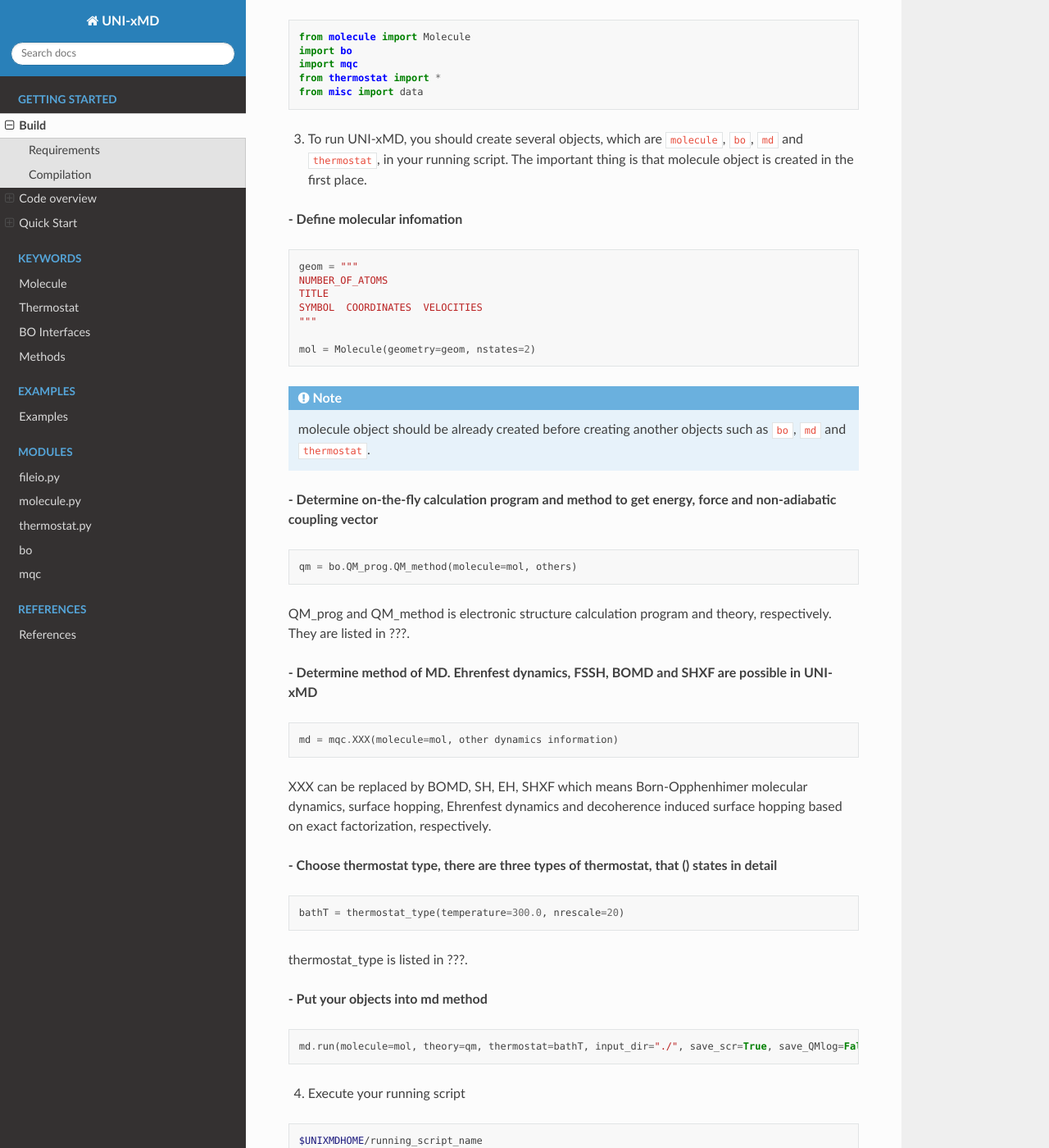
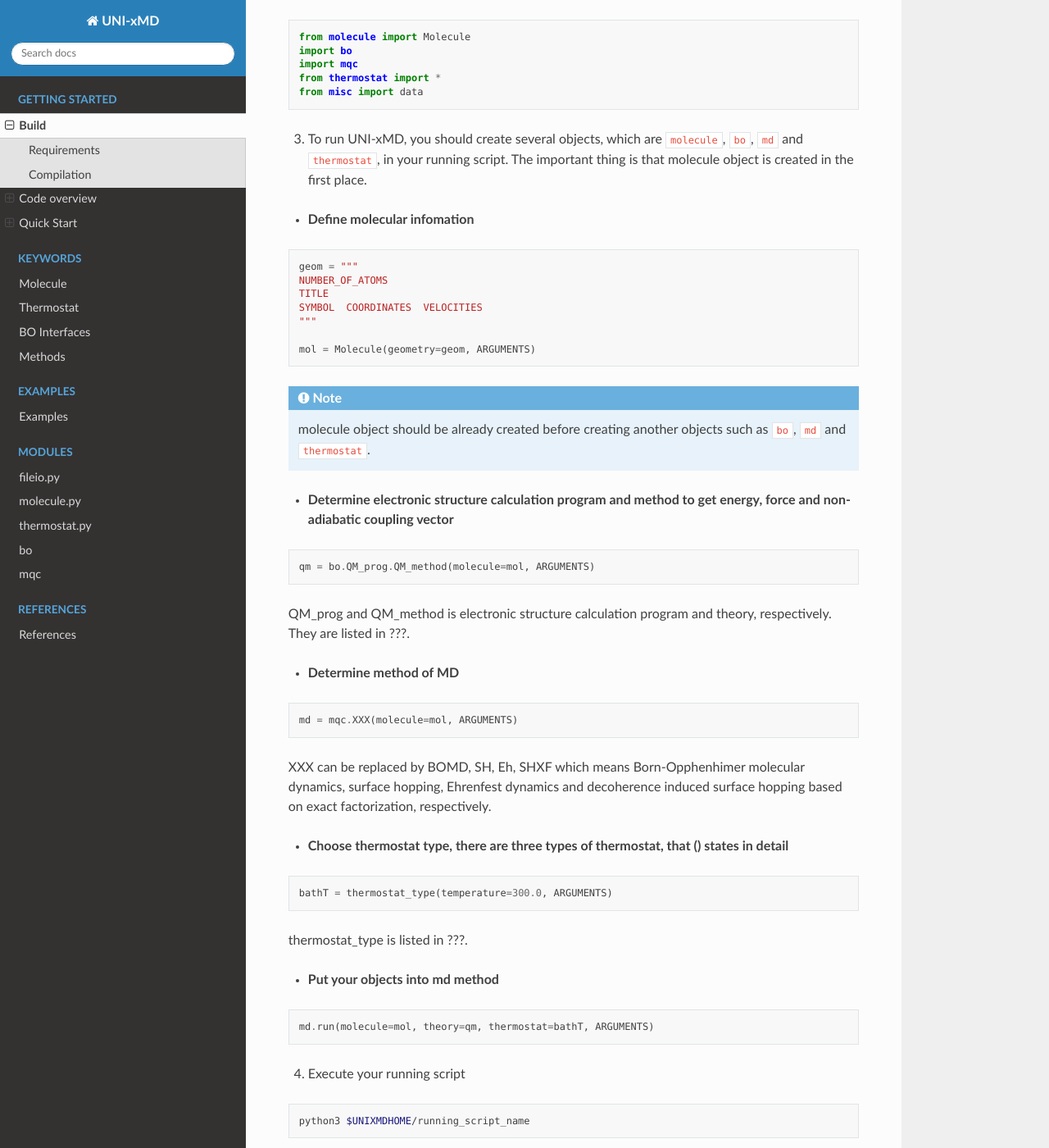
Before and after one commit to skmin-lab/unixmd, a Sphinx documentation site: the page built from docs/source/getting_started/getstarted.rst, in a window 1280 px wide and 1400 px high, scrolled down 2018 px. Shown: the whole window at 82% size. Built offline with Sphinx 7.4.7 and the Read the Docs theme 2.0.0, drawn with Linux system fonts in a browser that asks for light colours; some of the changed text lies outside the part shown.

Commit message:
revise work process

```diff
--- a/docs/source/getting_started/getstarted.rst
+++ b/docs/source/getting_started/getstarted.rst
@@ -85,7 +85,7 @@ A straightfoward way to perform a UNI-xMD calculation is as follows:
 
 3) To run UNI-xMD, you should create several objects, which are ``molecule``, ``bo``, ``md`` and ``thermostat``, in your running script. The important thing is that molecule object is created in the first place.
 
-**- Define molecular infomation**
+- **Define molecular infomation**
 
 .. code-block:: python
 
@@ -95,45 +95,45 @@ A straightfoward way to perform a UNI-xMD calculation is as follows:
     SYMBOL  COORDINATES  VELOCITIES
     """
 
-    mol = Molecule(geometry=geom, nstates=2)
+    mol = Molecule(geometry=geom, ARGUMENTS)
 
 .. note:: molecule object should be already created before creating another objects such as ``bo``, ``md`` and ``thermostat``.
 
-**- Determine on-the-fly calculation program and method to get energy, force and non-adiabatic coupling vector**
+- **Determine electronic structure calculation program and method to get energy, force and non-adiabatic coupling vector**
 
 .. code-block:: python
 
-    qm = bo.QM_prog.QM_method(molecule=mol, others)
+    qm = bo.QM_prog.QM_method(molecule=mol, ARGUMENTS)
 
 QM_prog and QM_method is electronic structure calculation program and theory, respectively. They are listed in ???.
 
-**- Determine method of MD. Ehrenfest dynamics, FSSH, BOMD and SHXF are possible in UNI-xMD**
+- **Determine method of MD**
 
 .. code-block:: python
 
-    md = mqc.XXX(molecule=mol, other dynamics information)
+    md = mqc.XXX(molecule=mol, ARGUMENTS)
 
-XXX can be replaced by BOMD, SH, EH, SHXF which means Born-Opphenhimer molecular dynamics, surface hopping, Ehrenfest dynamics and decoherence induced surface hopping based on exact factorization, respectively.
+XXX can be replaced by BOMD, SH, Eh, SHXF which means Born-Opphenhimer molecular dynamics, surface hopping, Ehrenfest dynamics and decoherence induced surface hopping based on exact factorization, respectively.
 
-**- Choose thermostat type, there are three types of thermostat, that () states in detail**
+- **Choose thermostat type, there are three types of thermostat, that () states in detail**
 
 .. code-block:: python
 
-    bathT = thermostat_type(temperature=300.0, nrescale=20)
+    bathT = thermostat_type(temperature=300.0, ARGUMENTS)
 
 thermostat_type is listed in ???.
 
-**- Put your objects into md method**
+- **Put your objects into md method**
 
 .. code-block:: python
 
-    md.run(molecule=mol, theory=qm, thermostat=bathT, input_dir="./", save_scr=True, save_QMlog=False)
+    md.run(molecule=mol, theory=qm, thermostat=bathT, ARGUMENTS)
 
 4) Execute your running script
 
 .. code-block:: bash
 
-   $UNIXMDHOME/running_script_name
+   python3 $UNIXMDHOME/running_script_name
 
 
 5) Check output
```
Also changed, not shown: other parts of docs/source/getting_started/getstarted.rst (+1 -1 lines).
